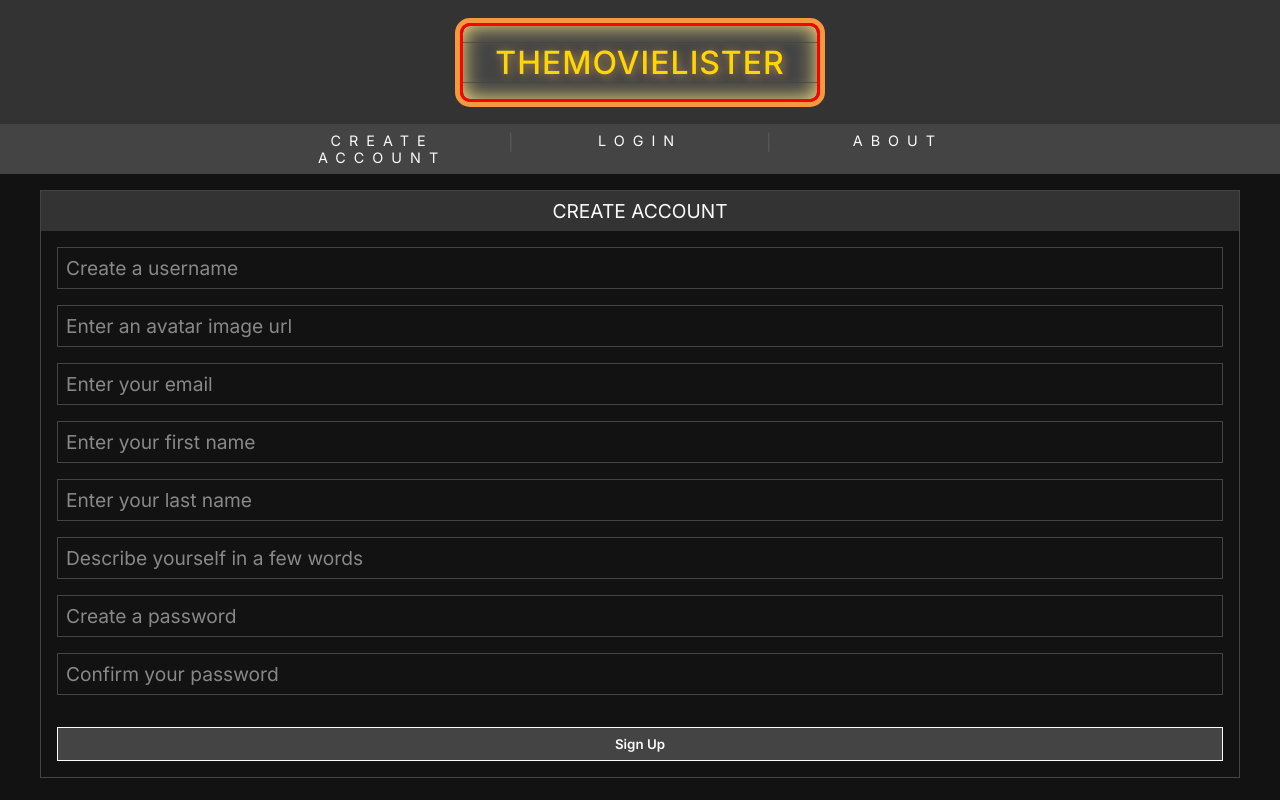
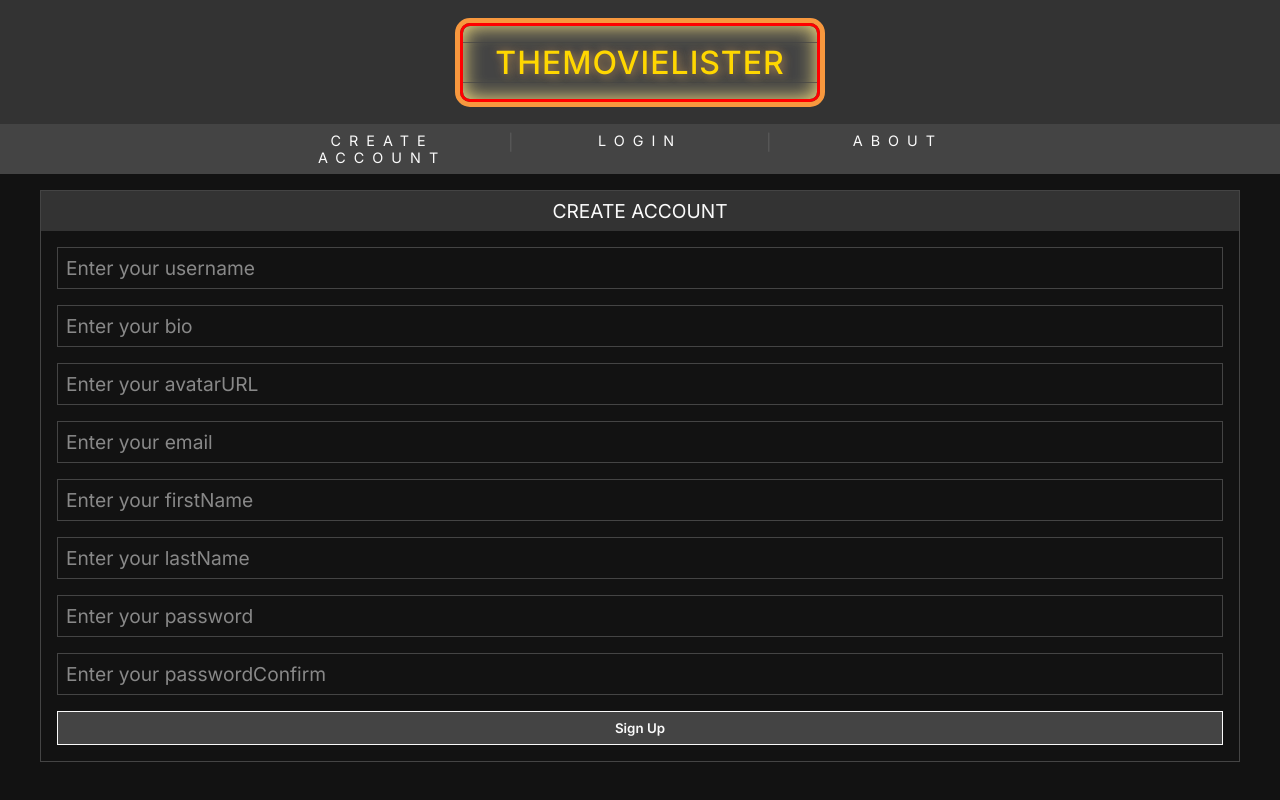
Before and after one commit to diegoromerodev/themovielister, a Next.js app: page /auth/signup in a window 1280 px wide. Built offline with nearby package versions, Linux system fonts and the light colour scheme.

Commit message:
make registration fields dynamic

```diff
--- a/components/forms.tsx
+++ b/components/forms.tsx
@@ -1,4 +1,6 @@
+import { SetStateAction } from "react";
 import styled from "styled-components";
+import { DynamicFieldsObj } from "../pages/auth/signup";
 import ColorPalette from "../styles/ColorPalette";
 
 export const StyledTextInput = styled.input`
@@ -35,3 +37,42 @@ export const FormContainer = styled.form`
   gap: 1rem;
   text-align: center;
 `;
+
+interface InputWithErrorsProps {
+  name: string;
+  error?: string;
+  changeHandler: (value: SetStateAction<DynamicFieldsObj>) => void;
+}
+
+export function InputWithErrors({
+  name,
+  error,
+  changeHandler,
+}: InputWithErrorsProps): JSX.Element {
+  const inputTypes = {
+    email: "email",
+    password: "password",
+    passwordConfirm: "password",
+  };
+
+  return (
+    <>
+      <StyledTextInput
+        name={name}
+        type={inputTypes[name] || "text"}
+        placeholder={`Enter your ${name}`}
+        onChange={({ target: { value } }) =>
+          changeHandler((prevState) => ({
+            ...prevState,
+            name: value,
+          }))
+        }
+      />
+      {error && <ErrorMessage>{error}</ErrorMessage>}
+    </>
+  );
+}
+
+InputWithErrors.defaultProps = {
+  error: "",
+};
--- a/pages/auth/signup.tsx
+++ b/pages/auth/signup.tsx
@@ -1,41 +1,39 @@
 /* eslint-disable no-restricted-syntax */
 import { useRouter } from "next/router";
 import { FormEvent, useContext, useEffect, useState } from "react";
-import {
-  ErrorMessage,
-  FormContainer,
-  StyledTextInput,
-} from "../../components/forms";
+import { FormContainer, InputWithErrors } from "../../components/forms";
 import { SubmitButton } from "../../components/postDetails";
 import { SectionContainer, SectionHeader } from "../../components/tabloids";
 import AppContext from "../../lib/AppContext";
 import { customAxios } from "../../lib/hooks/useAxiosInterceptor";
 import { AppDataContext, UserSchema } from "../../lib/types";
 
-interface FieldErrors {
+export interface DynamicFieldsObj {
   [index: string]: string;
 }
 
 function SignupPage() {
   const router = useRouter();
   const [, setAppData]: AppDataContext = useContext(AppContext);
-  const [fieldsWithErrors, setFieldsWithErrors] = useState<FieldErrors>({
-    username: null,
-    password: null,
-    passwordConfirm: null,
+  const [fieldsWithErrors, setFieldsWithErrors] = useState<DynamicFieldsObj>(
+    {}
+  );
+
+  const [fieldData, setFieldData] = useState<DynamicFieldsObj>({
+    username: "",
+    bio: "",
+    avatarURL: "",
+    email: "",
+    firstName: "",
+    lastName: "",
+    password: "",
+    passwordConfirm: "",
   });
-  const [username, setUsername] = useState("");
-  const [bio, setBio] = useState("");
-  const [avatarURL, setAvatarURL] = useState("");
-  const [email, setEmail] = useState("");
-  const [firstName, setFirstName] = useState("");
-  const [lastName, setLastName] = useState("");
-  const [password, setPassword] = useState("");
-  const [passwordConfirm, setPasswordConfirm] = useState("");
 
   const checkEqualPasswords = () => {
     let passwordError;
-    if (password !== passwordConfirm) passwordError = "Passwords must match.";
+    if (fieldData.password !== fieldData.passwordConfirm)
+      passwordError = "Passwords must match.";
 
     setFieldsWithErrors((prevErrors) => ({
       ...prevErrors,
@@ -43,26 +41,39 @@ function SignupPage() {
     }));
   };
 
-  useEffect(checkEqualPasswords, [password, passwordConfirm]);
+  const validateRequiredFields = (fields: DynamicFieldsObj): boolean => {
+    let allGood = true;
+    const badFields: DynamicFieldsObj = {};
+    Object.keys(fields).forEach((k) => {
+      if (!fields[k]) {
+        badFields[k] = `${k[0].toUpperCase() + k.slice(1)} is required.`;
+        allGood = false;
+      }
+    });
+    if (!allGood) {
+      setFieldsWithErrors((prevFields) => ({
+        ...prevFields,
+        ...badFields,
+      }));
+    }
+    return allGood;
+  };
+
+  useEffect(checkEqualPasswords, [
+    fieldData.password,
+    fieldData.passwordConfirm,
+  ]);
 
   const handleSubmit = async (e: FormEvent<HTMLFormElement>) => {
     e.preventDefault();
-    for (const errorVal of Object.values(fieldsWithErrors)) {
-      if (errorVal) return;
+    if (!validateRequiredFields(fieldData)) {
+      return;
     }
-    const createdUserRes = await customAxios.post("/api/users", {
-      username,
-      bio,
-      avatarURL,
-      email,
-      firstName,
-      lastName,
-      password,
-    });
+    const createdUserRes = await customAxios.post("/api/users", fieldData);
     if (createdUserRes?.data) {
       const loginRes = await customAxios.post("/api/auth", {
-        username,
-        password,
+        username: fieldData.username,
+        password: fieldData.password,
       });
       const token: string = loginRes.data.toString();
       const userData: UserSchema = createdUserRes.data;
@@ -76,56 +87,13 @@ function SignupPage() {
     <SectionContainer>
       <SectionHeader>Create account</SectionHeader>
       <FormContainer onSubmit={handleSubmit}>
-        <StyledTextInput
-          name="username"
-          type="text"
-          placeholder="Create a username"
-          onChange={({ target: { value } }) => setUsername(value)}
-        />
-        <StyledTextInput
-          name="avatar"
-          type="text"
-          placeholder="Enter an avatar image url"
-          onChange={({ target: { value } }) => setAvatarURL(value)}
-        />
-        <StyledTextInput
-          name="email"
-          type="email"
-          placeholder="Enter your email"
-          onChange={({ target: { value } }) => setEmail(value)}
-        />
-        <StyledTextInput
-          name="first-name"
-          type="text"
-          placeholder="Enter your first name"
-          onChange={({ target: { value } }) => setFirstName(value)}
-        />
-        <StyledTextInput
-          name="last-name"
-          type="text"
-          placeholder="Enter your last name"
-          onChange={({ target: { value } }) => setLastName(value)}
-        />
-        <StyledTextInput
-          name="bio"
-          type="text"
-          placeholder="Describe yourself in a few words"
-          onChange={({ target: { value } }) => setBio(value)}
-        />
-        <StyledTextInput
-          name="password"
-          type="password"
-          placeholder="Create a password"
-          onChange={({ target: { value } }) => setPassword(value)}
-        />
-        <StyledTextInput
-          name="passwordConfirm"
-          type="password"
-          placeholder="Confirm your password"
-          onChange={({ target: { value } }) => setPasswordConfirm(value)}
-          className={fieldsWithErrors.passwordConfirm ? "invalid" : ""}
-        />
-        <ErrorMessage>{fieldsWithErrors.passwordConfirm}</ErrorMessage>
+        {Object.keys(fieldData).map((field) => (
+          <InputWithErrors
+            name={field}
+            changeHandler={setFieldData}
+            error={fieldsWithErrors[field]}
+          />
+        ))}
         <SubmitButton type="submit">Sign Up</SubmitButton>
       </FormContainer>
     </SectionContainer>
```
